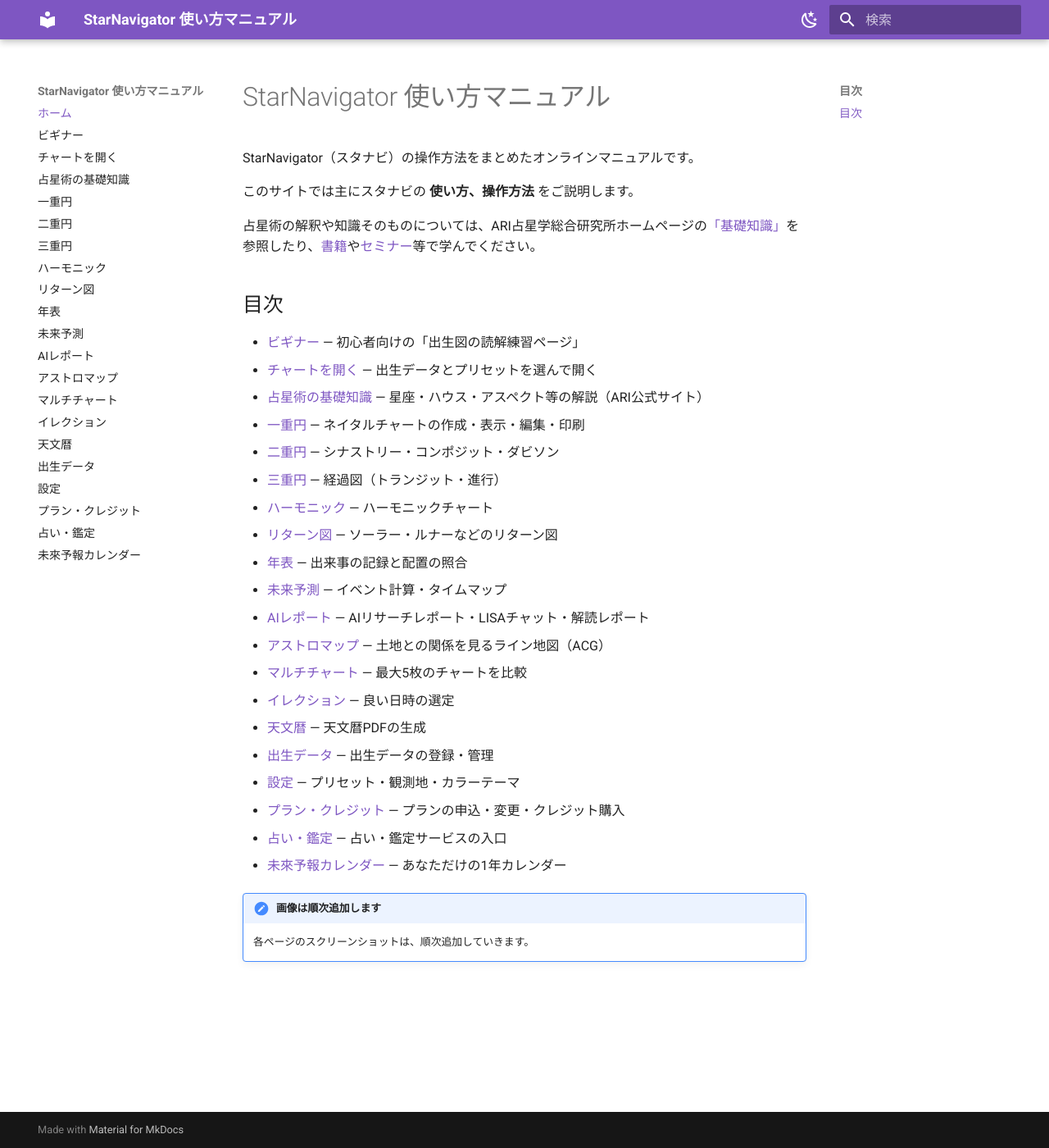
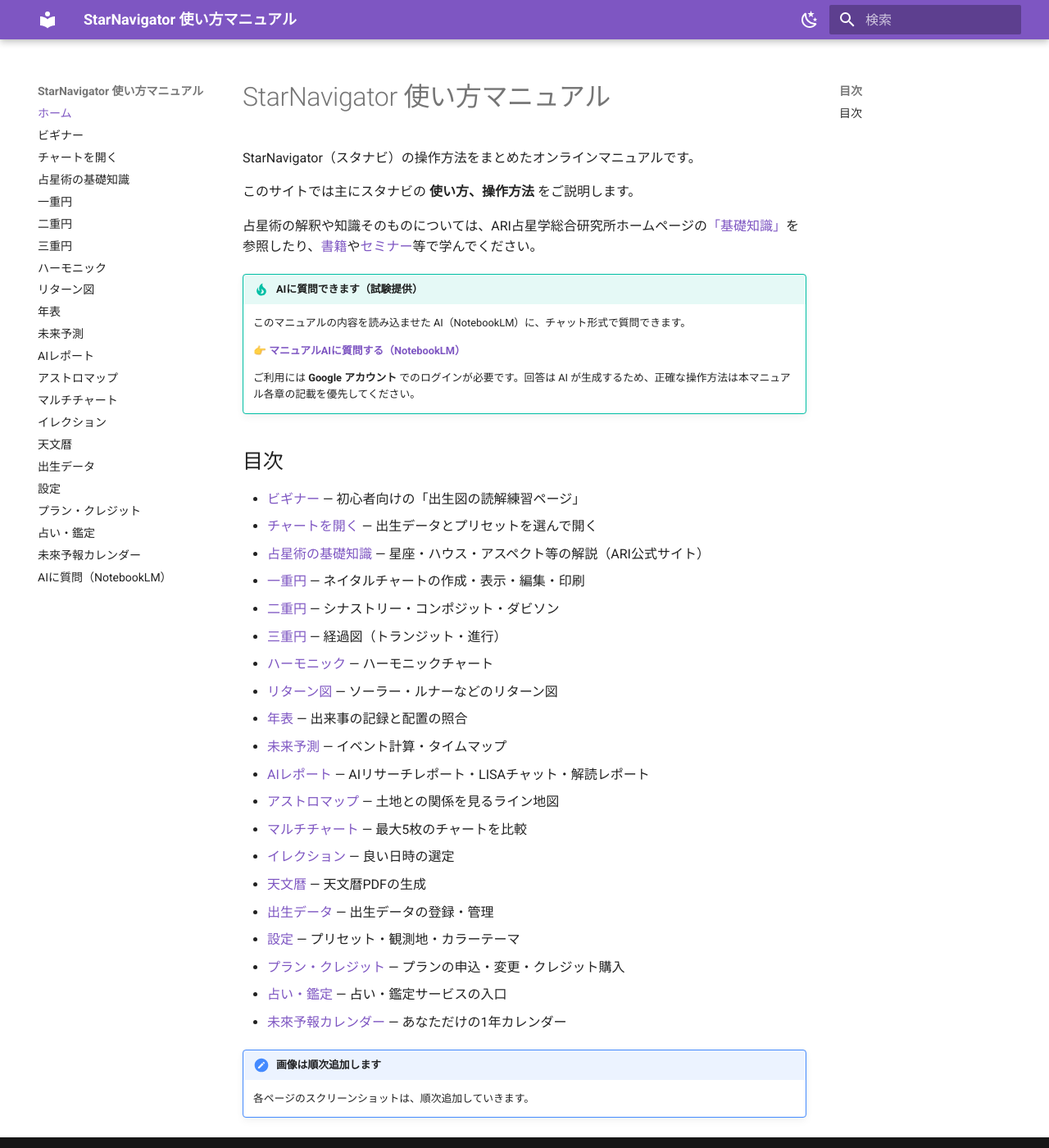
Before and after one commit to KeikoKagawa/starnavi-manual, an MkDocs documentation site: the page built from docs/index.md, in a window 1280 px wide and 1400 px high. Shown: the whole window at 82% size. Built offline with MkDocs 1.6.1 and Material for MkDocs 9.7.7, drawn with Linux system fonts in a browser that asks for light colours.

Commit message:
feat: NotebookLM(マニュアルAIに質問)リンクをナビとホームに追加(試験提供・Googleアカウント必要の注記付き)＋ACG表記削除
Co-Authored-By: Claude Fable 5 <noreply@anthropic.com>

```diff
--- a/docs/index.md
+++ b/docs/index.md
@@ -6,6 +6,13 @@ StarNavigator（スタナビ）の操作方法をまとめたオンラインマ
 
 <!-- 英訳時の注意: 以下の基礎知識/書籍/セミナーのリンクは日本語版専用。英語版(index.en.md)にはこの段落を載せない(または英語向け案内に差し替える) -->
 占星術の解釈や知識そのものについては、ARI占星学総合研究所ホームページの[「基礎知識」](https://www.arijp.com/basis)を参照したり、[書籍](https://www.arijp.com/books)や[セミナー](https://www.arijp.com/learn/seminars)等で学んでください。
+
+!!! tip "AIに質問できます（試験提供）"
+    このマニュアルの内容を読み込ませた AI（NotebookLM）に、チャット形式で質問できます。
+
+    👉 [**マニュアルAIに質問する（NotebookLM）**](https://notebooklm.google.com/notebook/ba28c68e-c7c0-4a81-88b0-dfbf4872da70)
+
+    ご利用には **Google アカウント** でのログインが必要です。回答は AI が生成するため、正確な操作方法は本マニュアル各章の記載を優先してください。
 
 ## 目次
 
@@ -20,7 +27,7 @@ StarNavigator（スタナビ）の操作方法をまとめたオンラインマ
 - [年表](timeline.md) — 出来事の記録と配置の照合
 - [未来予測](forecast.md) — イベント計算・タイムマップ
 - [AIレポート](ai-report.md) — AIリサーチレポート・LISAチャット・解読レポート
-- [アストロマップ](astro-map.md) — 土地との関係を見るライン地図（ACG）
+- [アストロマップ](astro-map.md) — 土地との関係を見るライン地図
 - [マルチチャート](multi-chart.md) — 最大5枚のチャートを比較
 - [イレクション](election.md) — 良い日時の選定
 - [天文暦](ephemeris.md) — 天文暦PDFの生成
--- a/mkdocs.yml
+++ b/mkdocs.yml
@@ -75,3 +75,4 @@ nav:
   - プラン・クレジット: plan-credits.md
   - 占い・鑑定: shop.md
   - 未來予報カレンダー: forecast-calendar.md
+  - AIに質問（NotebookLM）: https://notebooklm.google.com/notebook/ba28c68e-c7c0-4a81-88b0-dfbf4872da70
```
